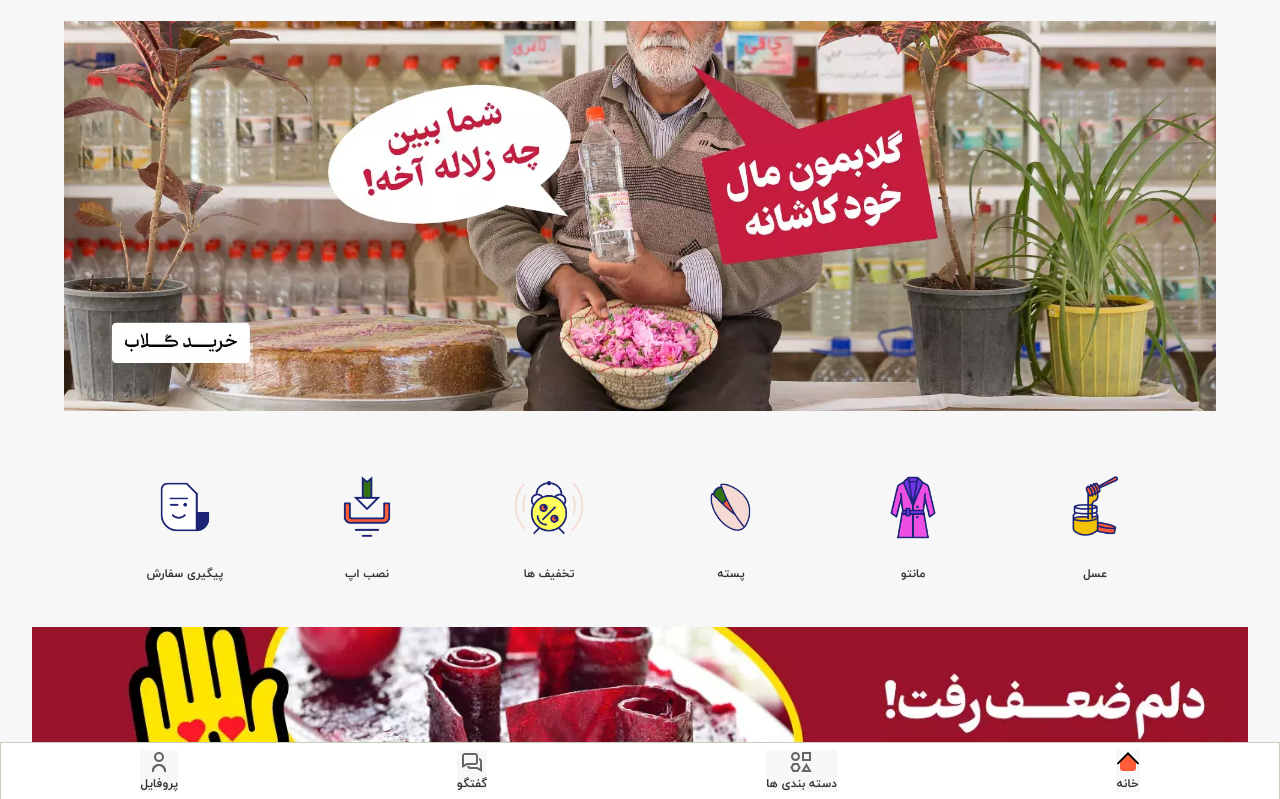
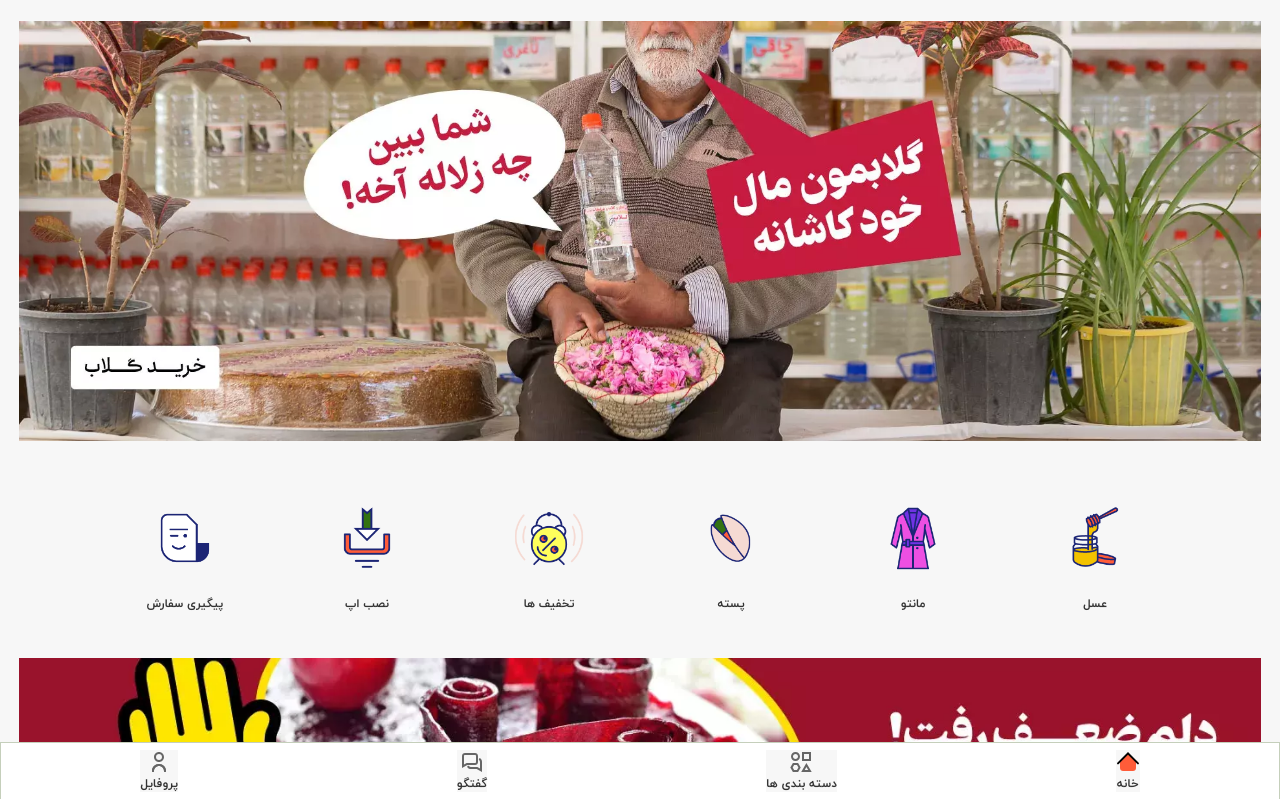
Before and after one commit to MHPourhasani/basalam-clone, a plain HTML site: page index.html in a window 1280 px wide. Shown: the top 799 px of the page. Drawn offline with Linux system fonts and the light colour scheme.

Commit message:
responsive lavashak baner section for all device

```diff
--- a/styles/sass/sassStyles.scss
+++ b/styles/sass/sassStyles.scss
@@ -69,6 +69,7 @@ main, footer {
     }
 }
 
+// lavashak baner section
 .lavashak-baner {
     @include banerSize(95vw, auto, 1.3rem, 0);
 }
@@ -180,6 +181,11 @@ main, footer {
             margin: 0 0.3rem;
         }
     }
+
+    // lavashak baner section
+    .lavashak-baner {
+        @include banerSize(82vw, auto, 1.3rem, 0);
+    }
 }
 
         // tablet screen (min-width:768px to max-width:1023px)
@@ -201,6 +207,11 @@ main, footer {
             width: 5rem;
             height: 5rem;
         }
+    }
+
+    // lavashak baner section
+    .lavashak-baner {
+        @include banerSize(92vw, auto, 1.3rem, 0);
     }
 }
 
@@ -224,6 +235,11 @@ main, footer {
             height: 5rem;
         }
     }
+
+    // lavashak baner section
+    .lavashak-baner {
+        @include banerSize(92vw, auto, 1.3rem, 0);
+    }
 }
 
         // large screen (min-width:1280px)
@@ -246,11 +262,10 @@ main, footer {
             height: 5.5rem;
         }
     }
-}
 
-@include mediaQuery(xxl) {
-    .golab-baner {
-        @include banerSize(90vw, auto, 1.3rem, 0);
+    // lavashak baner section
+    .lavashak-baner {
+        @include banerSize(97vw, auto, 1.3rem, 0);
     }
 }
 
```
Also changed, not shown: styles/css/sassStyles.css, 1 other file.
